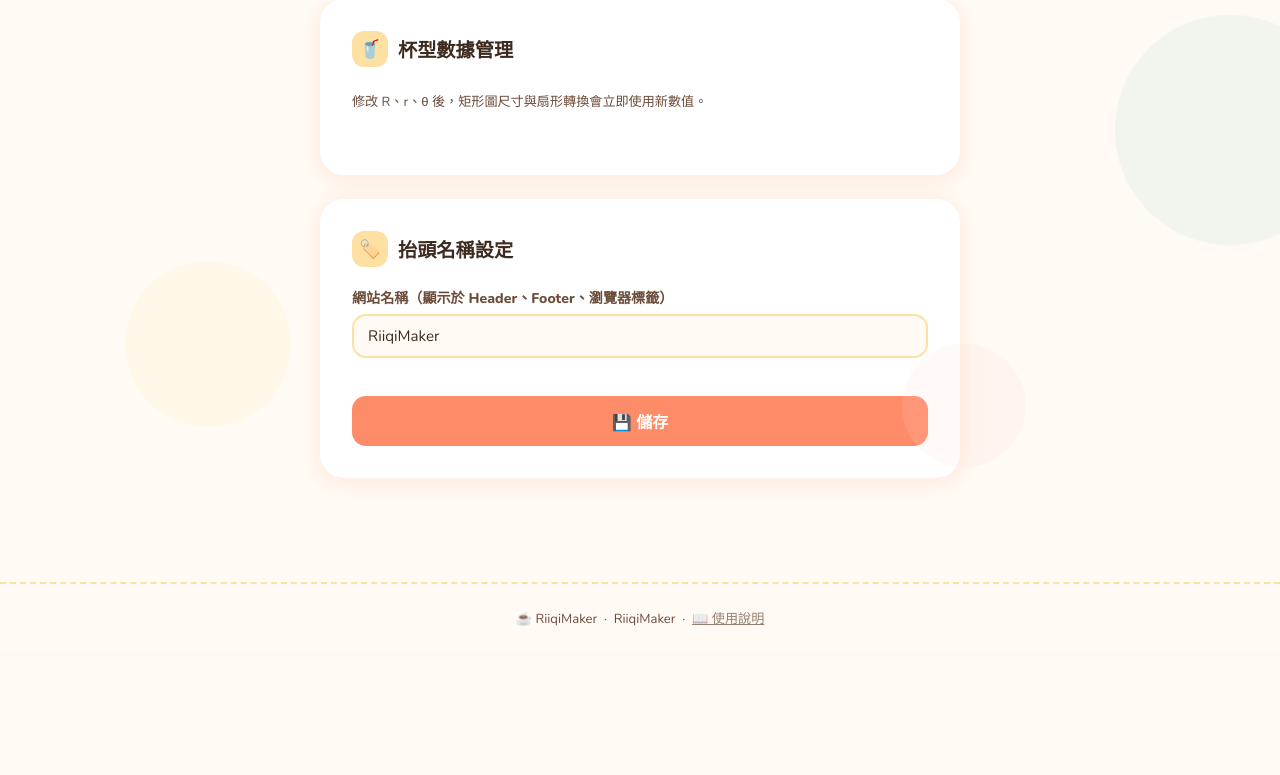
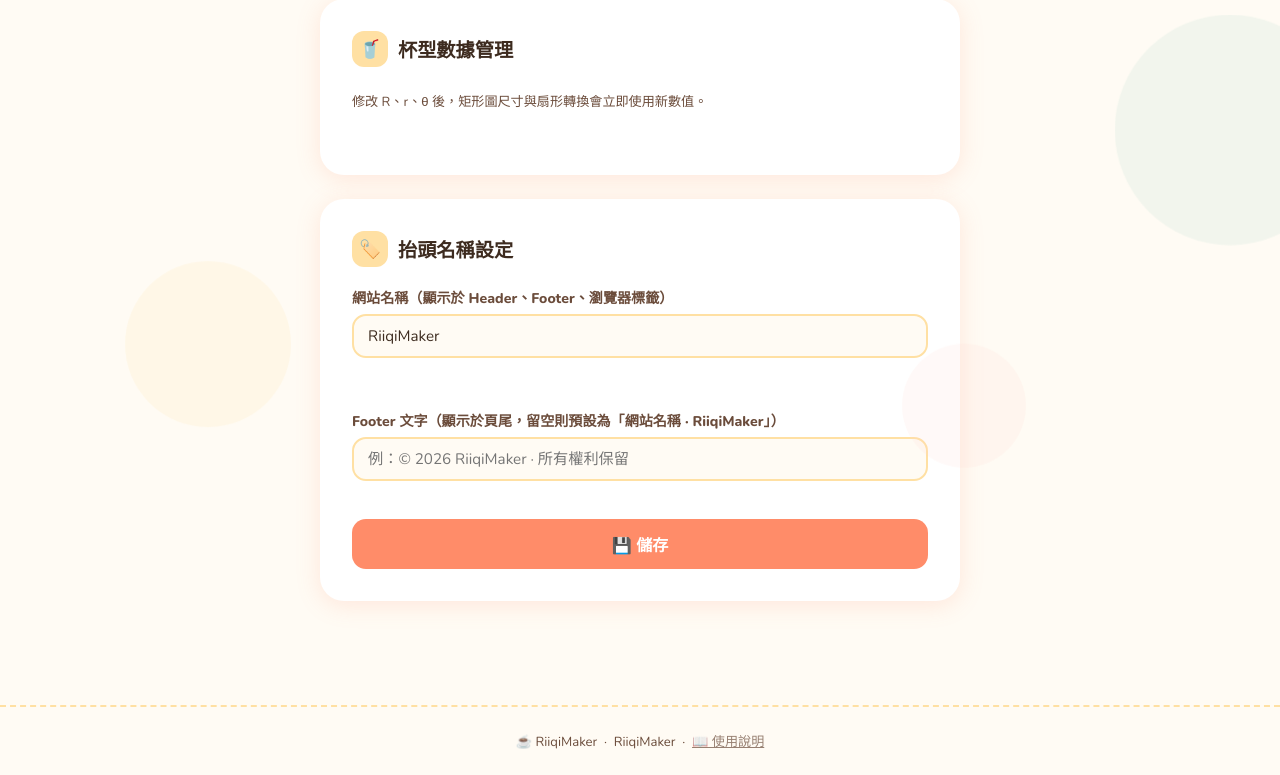
Before and after one commit to pascalxpro/riiqimaker, a Flask app: page /admin in a window 1280 px wide. Shown: the part 281-1056 px from the top of the page. Before the commit the page ends 907 px from the top, so only its background shows below. Run offline with Flask 3, Linux system fonts and the light colour scheme; the visitor is signed in with stand-in values (Sample User, id 1); data that the repository does not hold is empty; some libraries are stand-ins or nearby versions.

Commit message:
feat: 後台可自訂 Footer 文字 + 使用說明移除印刷廠措辭

```diff
--- a/app.py
+++ b/app.py
@@ -534,6 +534,7 @@ def admin_toggle_user(user_id):
 def inject_globals():
     return {
         'site_title':    get_ai_setting('site_title') or 'RiiqiMaker',
+        'footer_text':   get_ai_setting('footer_text') or '',
         'ui_theme':      get_ai_setting('ui_theme') or 'warm',
         'ui_font_family': get_ai_setting('ui_font_family') or 'Nunito',
         'ui_font_color': get_ai_setting('ui_font_color') or '',
@@ -593,6 +594,9 @@ def admin_save_site_title():
     if not title:
         return jsonify({'ok': False, 'msg': '名稱不能為空'}), 400
     set_ai_setting('site_title', title)
+    # Footer 文字（可留空）
+    footer = (data.get('footer_text') or '').strip()
+    set_ai_setting('footer_text', footer)
     return jsonify({'ok': True})
 
 
--- a/templates/admin.html
+++ b/templates/admin.html
@@ -45,6 +45,10 @@
       <div class="form-group">
         <label>網站名稱（顯示於 Header、Footer、瀏覽器標籤）</label>
         <input type="text" id="siteTitleInput" class="form-input" style="width:100%" value="{{ site_title }}">
+      </div>
+      <div class="form-group" style="margin-top:14px">
+        <label>Footer 文字（顯示於頁尾，留空則預設為「網站名稱 · RiiqiMaker」）</label>
+        <input type="text" id="footerTextInput" class="form-input" style="width:100%" placeholder="例：© 2026 RiiqiMaker · 所有權利保留" value="{{ footer_text }}">
       </div>
       <div class="admin-actions">
         <button class="btn-primary admin-save" id="btnSaveSiteTitle">💾 儲存</button>
@@ -729,7 +733,7 @@ btnSaveSiteTitle.addEventListener('click', async () => {
   btnSaveSiteTitle.disabled = true; btnSaveSiteTitle.textContent = '儲存中…';
   const res = await fetch('/api/admin/site-title', {
     method: 'POST', headers: {'Content-Type':'application/json'},
-    body: JSON.stringify({ site_title: siteTitleInput.value })
+    body: JSON.stringify({ site_title: siteTitleInput.value, footer_text: document.getElementById('footerTextInput').value })
   });
   const d = await res.json();
   siteTitleResult.className = 'test-result ' + (d.ok ? 'success' : 'error');
--- a/templates/base.html
+++ b/templates/base.html
@@ -92,7 +92,11 @@
 
 <!-- Footer -->
 <footer>
+  {% if footer_text %}
+  {{ footer_text }}
+  {% else %}
   ☕ {{ site_title }} &nbsp;·&nbsp; RiiqiMaker
+  {% endif %}
   &nbsp;·&nbsp;
   <a href="/guide" target="_blank" rel="noopener" style="color:inherit; text-decoration:underline; opacity:.7;">📖 使用說明</a>
 </footer>
```
